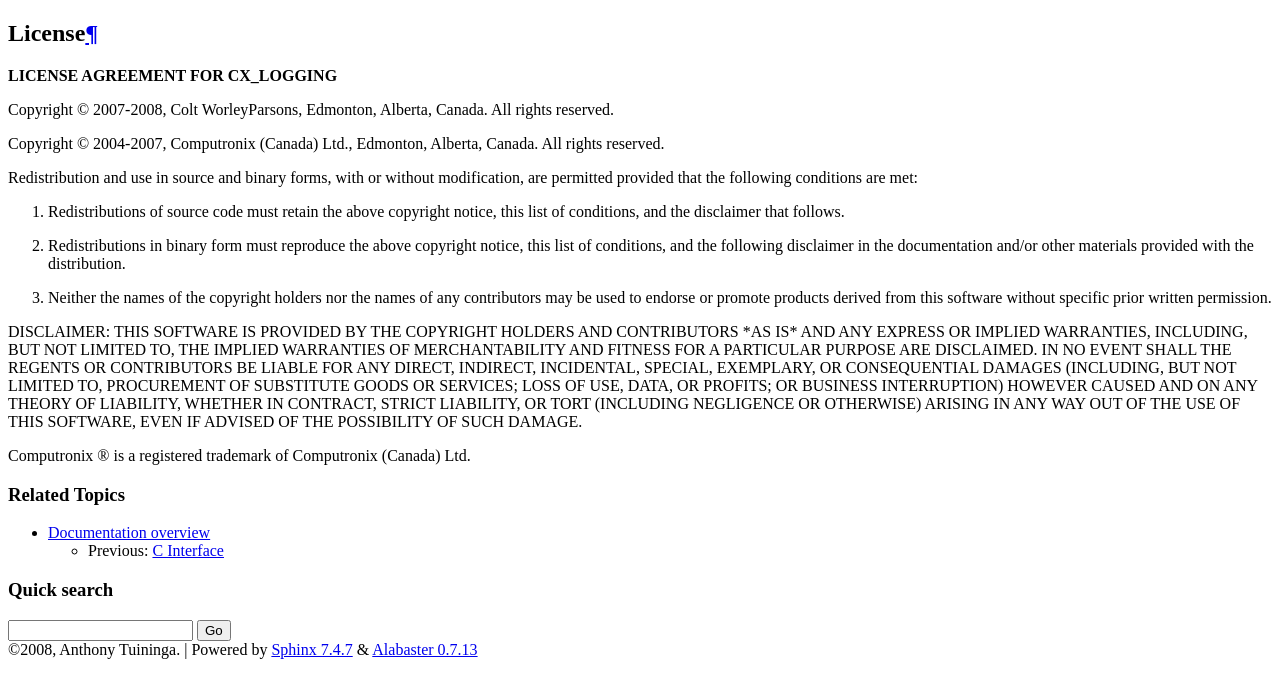
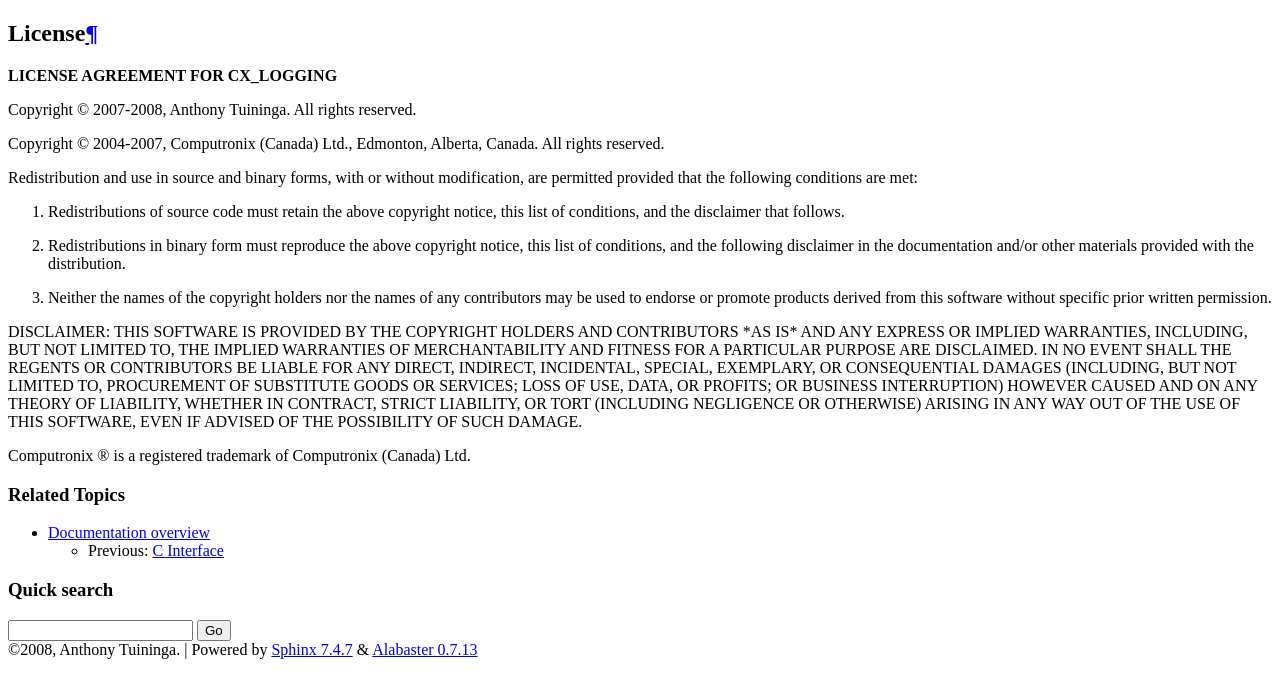
Before and after one commit to anthony-tuininga/cx_Logging, a Sphinx documentation site: the page built from doc/license.rst, in a window 1280 px wide. Shown: the top 698 px of the page. Built offline with Sphinx 7.4.7, drawn with Linux system fonts in a browser that asks for light colours.

Commit message:
Change copyright to me directly since WorleyParsons isn't interested in the copyright to these so long as they retain the right to access the source.

```diff
--- a/doc/index.rst
+++ b/doc/index.rst
@@ -25,7 +25,7 @@
 ************
 
 
-Copyright |copy| 2007-2008 Colt WorleyParsons. All rights reserved.
+Copyright |copy| 2007-2009 Anthony Tuininga. All rights reserved.
 
 Copyright |copy| 2004-2007 Computronix. All rights reserved.
 
--- a/doc/license.rst
+++ b/doc/license.rst
@@ -8,8 +8,7 @@
 
 .. centered:: **LICENSE AGREEMENT FOR CX_LOGGING**
 
-Copyright |copy| 2007-2008, Colt WorleyParsons, Edmonton, Alberta, Canada. All
-rights reserved.
+Copyright |copy| 2007-2008, Anthony Tuininga. All rights reserved.
 
 Copyright |copy| 2004-2007, Computronix (Canada) Ltd., Edmonton, Alberta,
 Canada. All rights reserved.
```
Also changed, not shown: LICENSE.txt.
